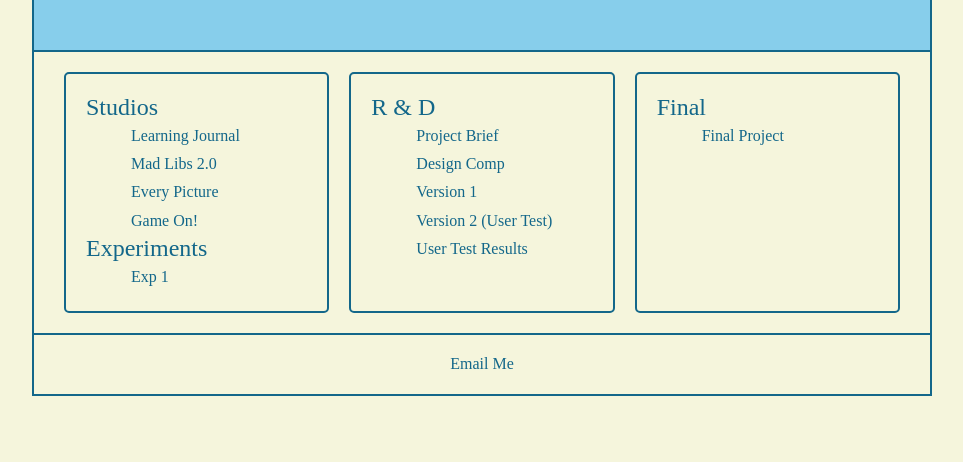
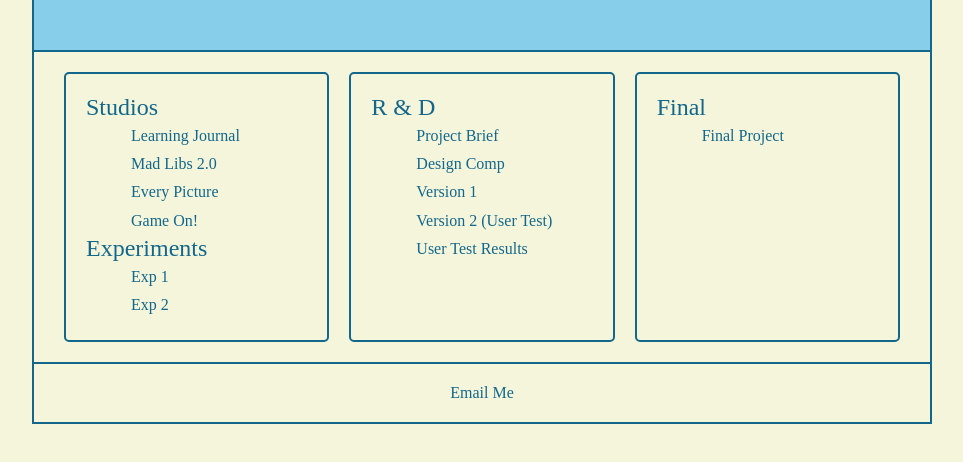
Before and after one commit to isaaabella1/DES157, a plain HTML site: page index.html in a window 1280 px wide. Shown: the part 220-682 px from the top of the page, without its empty margins (158-1121 px from the left). Drawn offline with nearby package versions, Linux system fonts and the light colour scheme; a web font is replaced by a local one.

Commit message:
added DOM link to index

```diff
--- a/index.html
+++ b/index.html
@@ -28,6 +28,7 @@
           <h2>Experiments</h2>
           <ul>
             <li><a href="exp1.html">Exp 1</a></li>
+            <li><a href="ExperimentationDOM.html">Exp 2</a></li>
           </ul>
         </div>
         <div>
```
